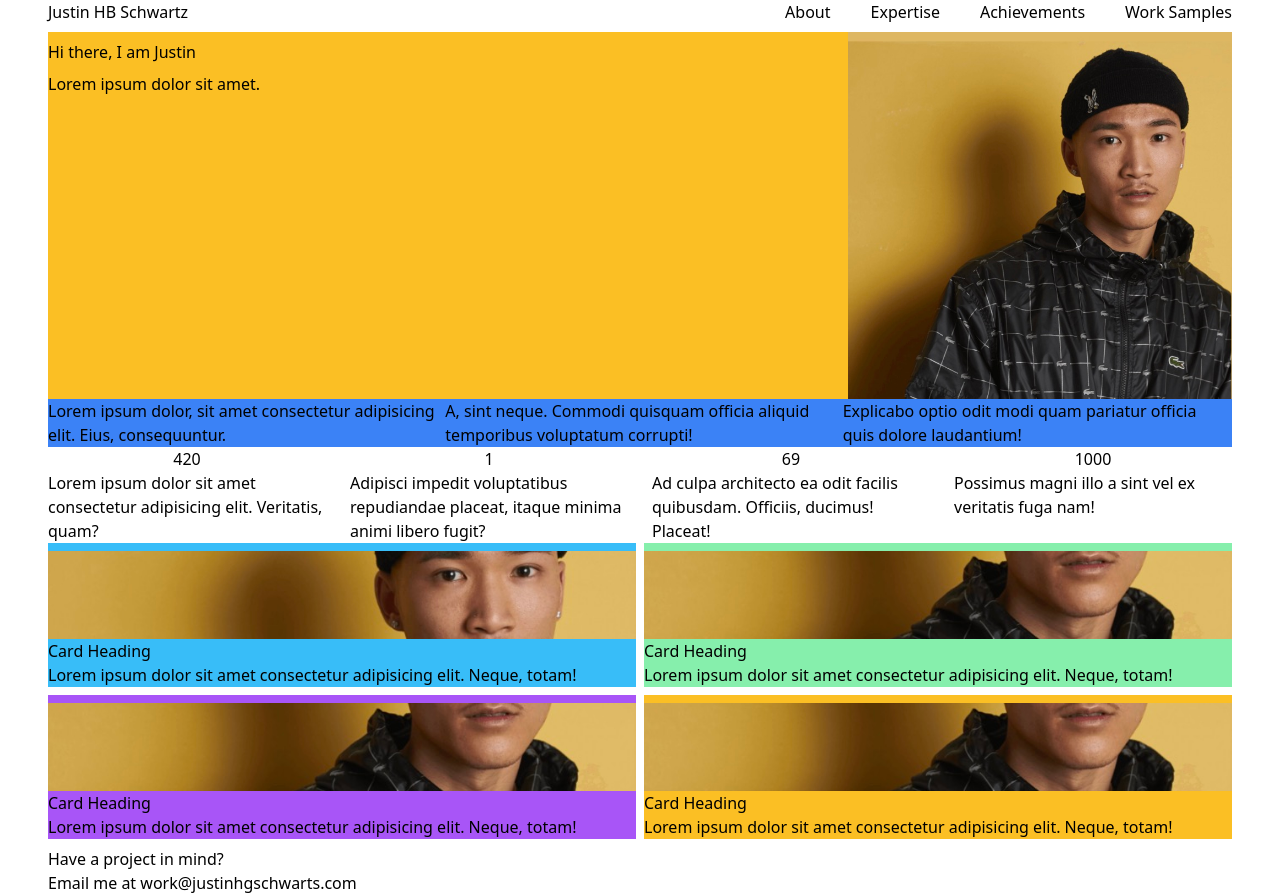
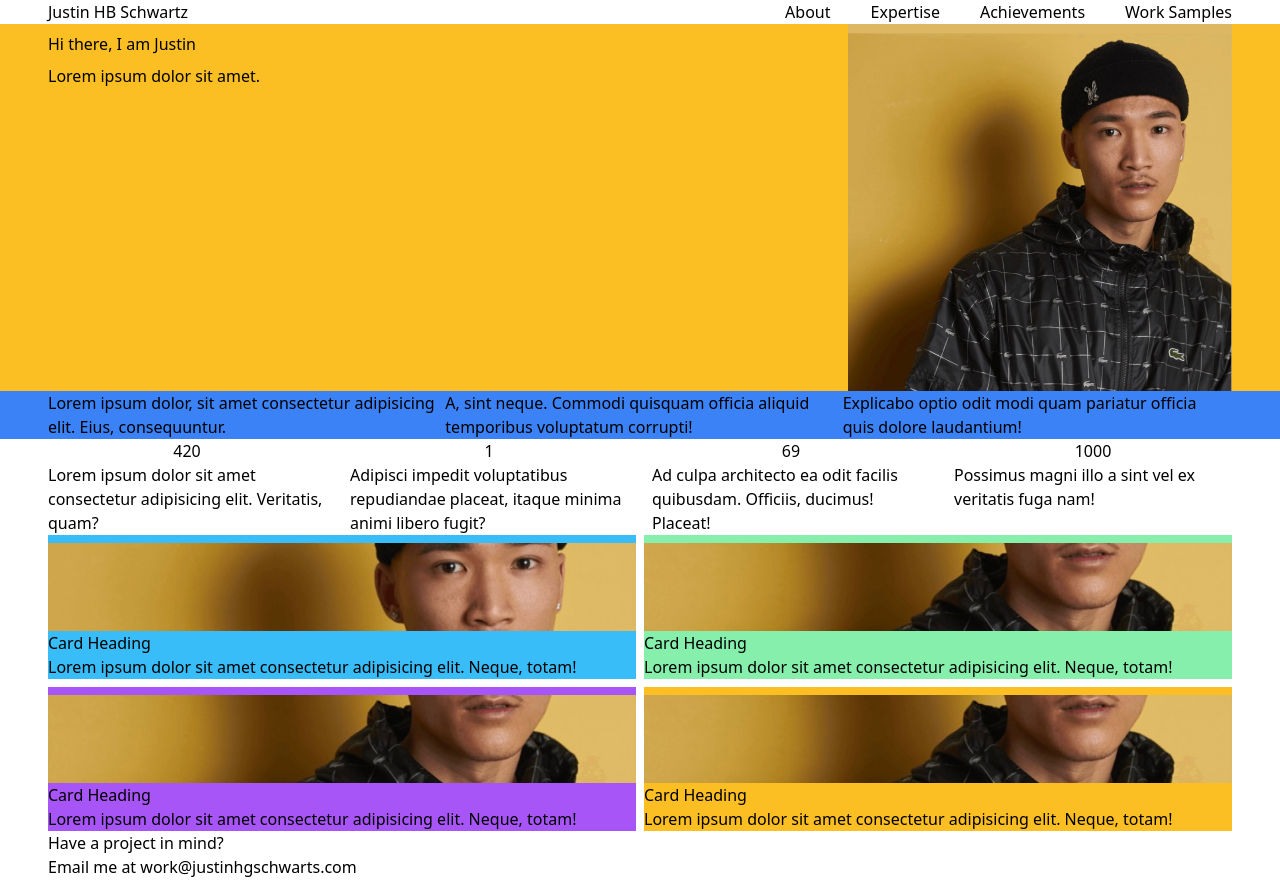
Before and after one commit to SmailBestybay/jhbs, a React (Vite) app: page / in a window 1280 px wide. Built offline with nearby package versions, Linux system fonts and the light colour scheme.

Commit message:
make bg color full length, could be more dry

```diff
--- a/src/App.jsx
+++ b/src/App.jsx
@@ -7,15 +7,31 @@ import Footer from "./components/Footer";
 
 function App() {
   return (
-    <div className="mx-4 flex max-w-[1200px] flex-col gap-2 sm:mx-auto sm:px-2">
+    <div className="">
+      <div className="max-w-[1200px] sm:mx-auto sm:px-2">
         <Header />
+      </div>
       <main>
+        <div className="bg-amber-400">
+          <div className="max-w-[1200px] sm:mx-auto sm:px-2">
             <About />
+          </div>
+        </div>
+        <div className="bg-blue-500">
+          <div className="max-w-[1200px] sm:mx-auto sm:px-2">
             <Expertise />
+          </div>
+        </div>
+        <div className="max-w-[1200px] sm:mx-auto sm:px-2">
           <Achievements />
+        </div>
+        <div className="max-w-[1200px] sm:mx-auto sm:px-2">
           <WorkSamples />
+        </div>
       </main>
+      <div className="max-w-[1200px] sm:mx-auto sm:px-2">
         <Footer />
+      </div>
     </div>
   );
 }
--- a/src/components/About.jsx
+++ b/src/components/About.jsx
@@ -1,7 +1,7 @@
 import sampleImg from "../assets/sample.jpg";
 export default function About() {
   return (
-    <section className="grid bg-amber-400 sm:grid-cols-2">
+    <section className="grid  sm:grid-cols-2">
       <div className="my-2 flex flex-col gap-2">
         <h1>Hi there, I am Justin</h1>
         <p>Lorem ipsum dolor sit amet.</p>
--- a/src/components/Expertise.jsx
+++ b/src/components/Expertise.jsx
@@ -2,7 +2,7 @@ export default function Expertise() {
   return (
     <section
       aria-label="Expertise"
-      className="grid gap-2 bg-blue-500 sm:grid-cols-3"
+      className="grid gap-2  sm:grid-cols-3"
     >
       <p>
         Lorem ipsum dolor, sit amet consectetur adipisicing elit. Eius,
```
Lines whose indentation alone changed are shown as unchanged.
